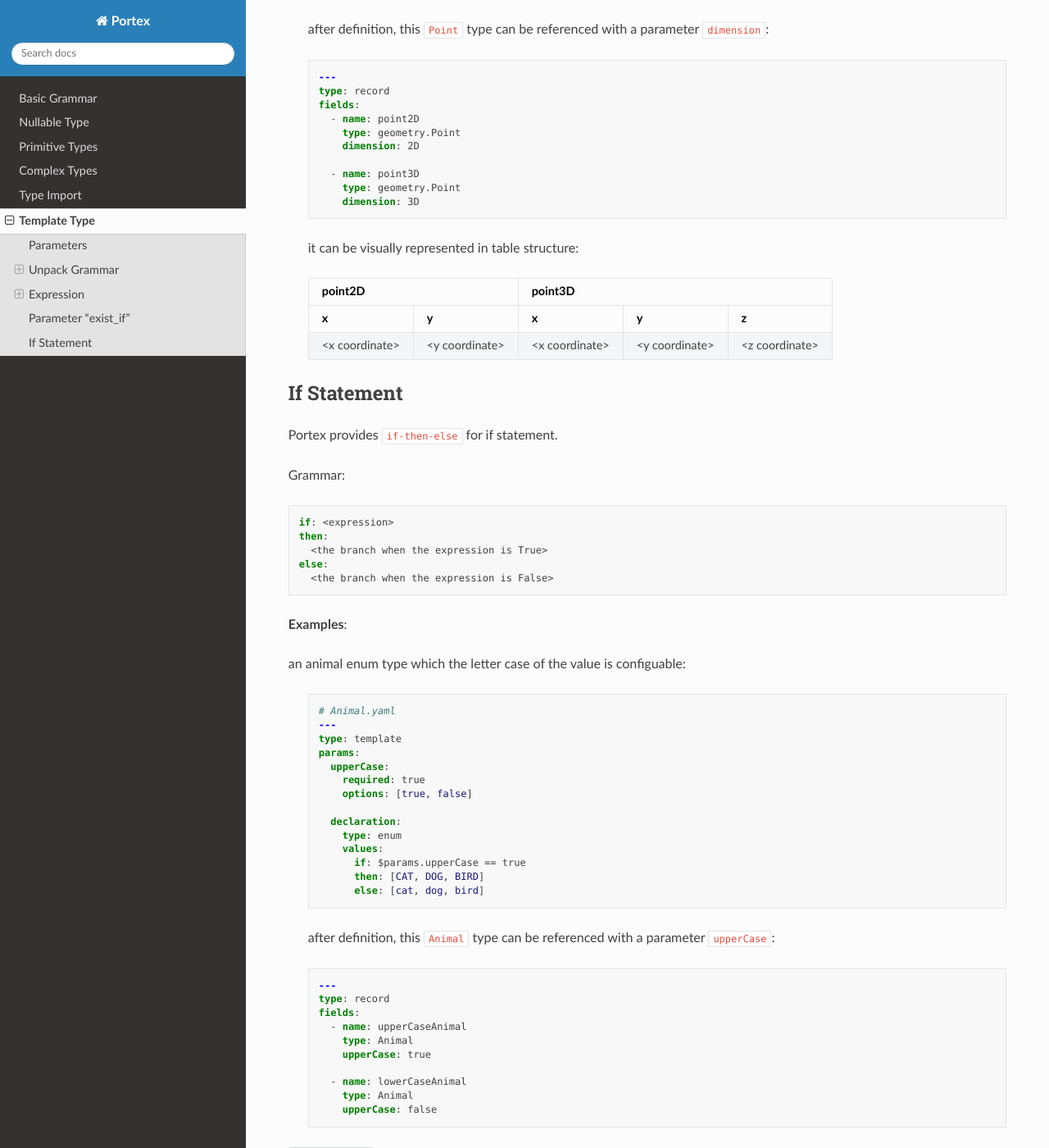
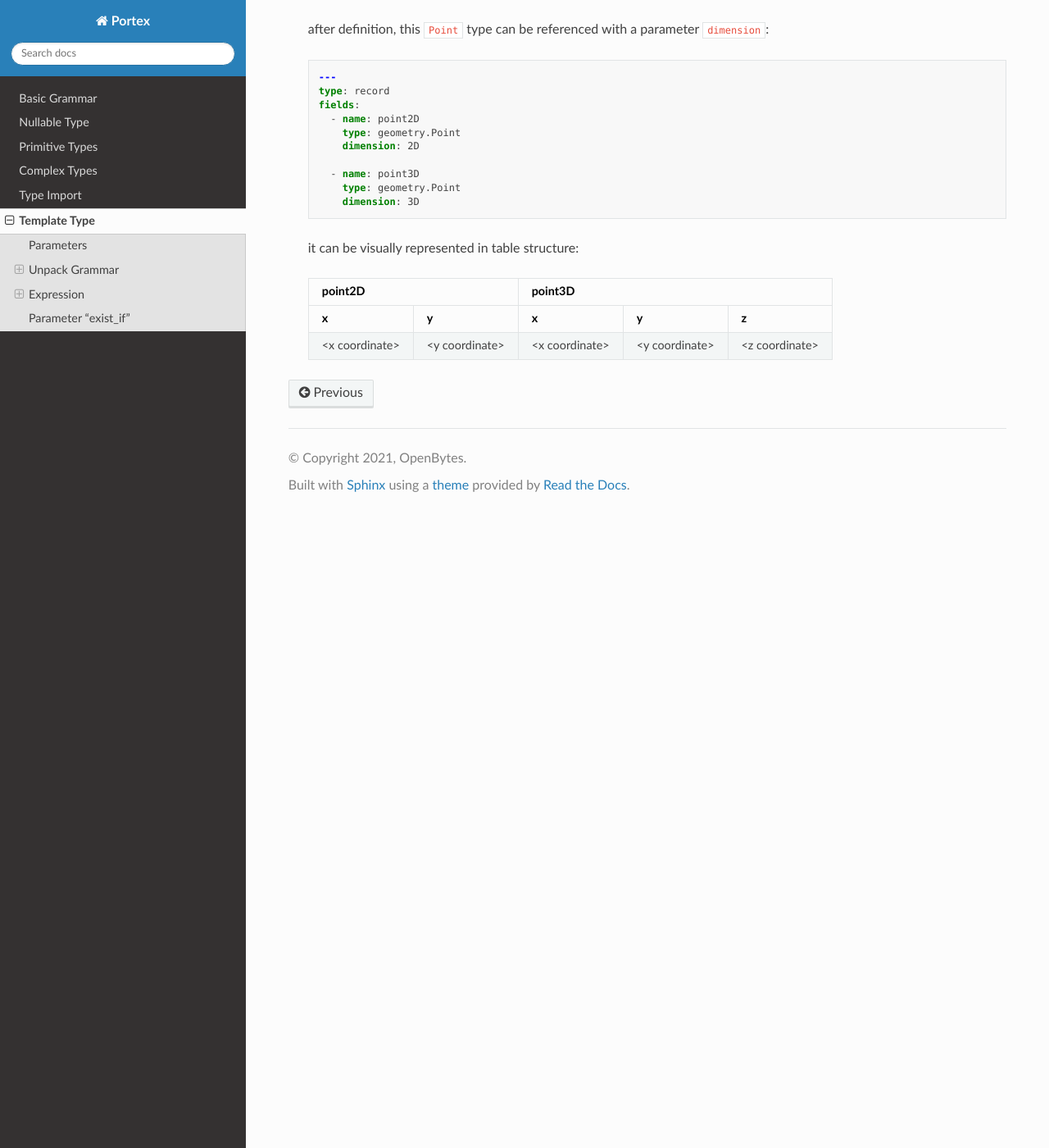
Before and after one commit to Project-OpenBytes/portex, a Sphinx documentation site: the page built from docs/source/schema/template_type.rst, in a window 1280 px wide and 1400 px high, scrolled down 7007 px. Shown: the whole window at 82% size. Built offline with Sphinx 7.4.7 and the Read the Docs theme 2.0.0, drawn with Linux system fonts in a browser that asks for light colours.

Commit message:
docs: remove the "if-then-else" grammar and "If Statement" section

```diff
--- a/docs/source/schema/template_type.rst
+++ b/docs/source/schema/template_type.rst
@@ -442,55 +442,3 @@ a Point type which can be configured to be 2D or 3D:
    +================+================+================+=================+=================+
    | <x coordinate> | <y coordinate> | <x coordinate> | <y coordinate>  | <z coordinate>  |
    +----------------+----------------+----------------+-----------------+-----------------+
-
-**************
- If Statement
-**************
-
-Portex provides ``if-then-else`` for if statement.
-
-Grammar:
-
-.. code:: yaml
-
-   if: <expression>
-   then:
-     <the branch when the expression is True>
-   else:
-     <the branch when the expression is False>
-
-**Examples**:
-
-an animal enum type which the letter case of the value is configuable:
-
-   .. code:: yaml
-
-      # Animal.yaml
-      ---
-      type: template
-      params:
-        upperCase:
-          required: true
-          options: [true, false]
-
-        declaration:
-          type: enum
-          values:
-            if: $params.upperCase == true
-            then: [CAT, DOG, BIRD]
-            else: [cat, dog, bird]
-
-   after definition, this ``Animal`` type can be referenced with a parameter ``upperCase``:
-
-   .. code:: yaml
-
-      ---
-      type: record
-      fields:
-        - name: upperCaseAnimal
-          type: Animal
-          upperCase: true
-
-        - name: lowerCaseAnimal
-          type: Animal
-          upperCase: false
```
